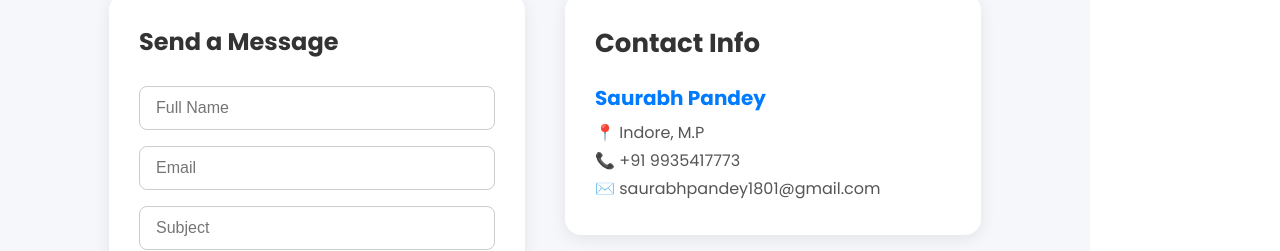
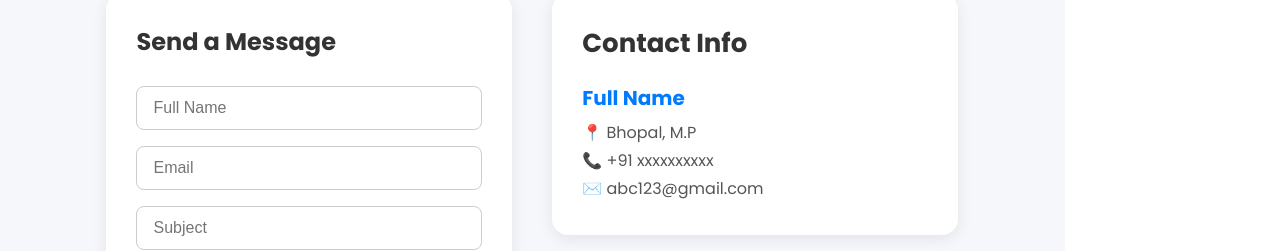
Before and after one commit to astha013/Website, a React (Vite) app: page /contact in a window 1280 px wide. Shown: the part 689-940 px from the top of the page. Built offline with nearby package versions, Linux system fonts and the light colour scheme; the HTML template or start-up script is replaced by a standard one.

Commit message:
Update GetInTouch.jsx

```diff
--- a/src/components/contact/GetInTouch.jsx
+++ b/src/components/contact/GetInTouch.jsx
@@ -21,10 +21,10 @@ const GetInTouch = () => {
       <div className="card contact-info-card">
         <h3>Contact Info</h3>
         <div className="info-box">
-          <h4>Saurabh Pandey</h4>
-          <p>📍 Indore, M.P</p>
-          <p>📞 +91 9935417773</p>
-          <p>✉️ saurabhpandey1801@gmail.com</p>
+          <h4>Full Name</h4>
+          <p>📍 Bhopal, M.P</p>
+          <p>📞 +91 xxxxxxxxxx</p>
+          <p>✉️ abc123@gmail.com</p>
         </div>
       </div>
       <div className="career-contact">
```
